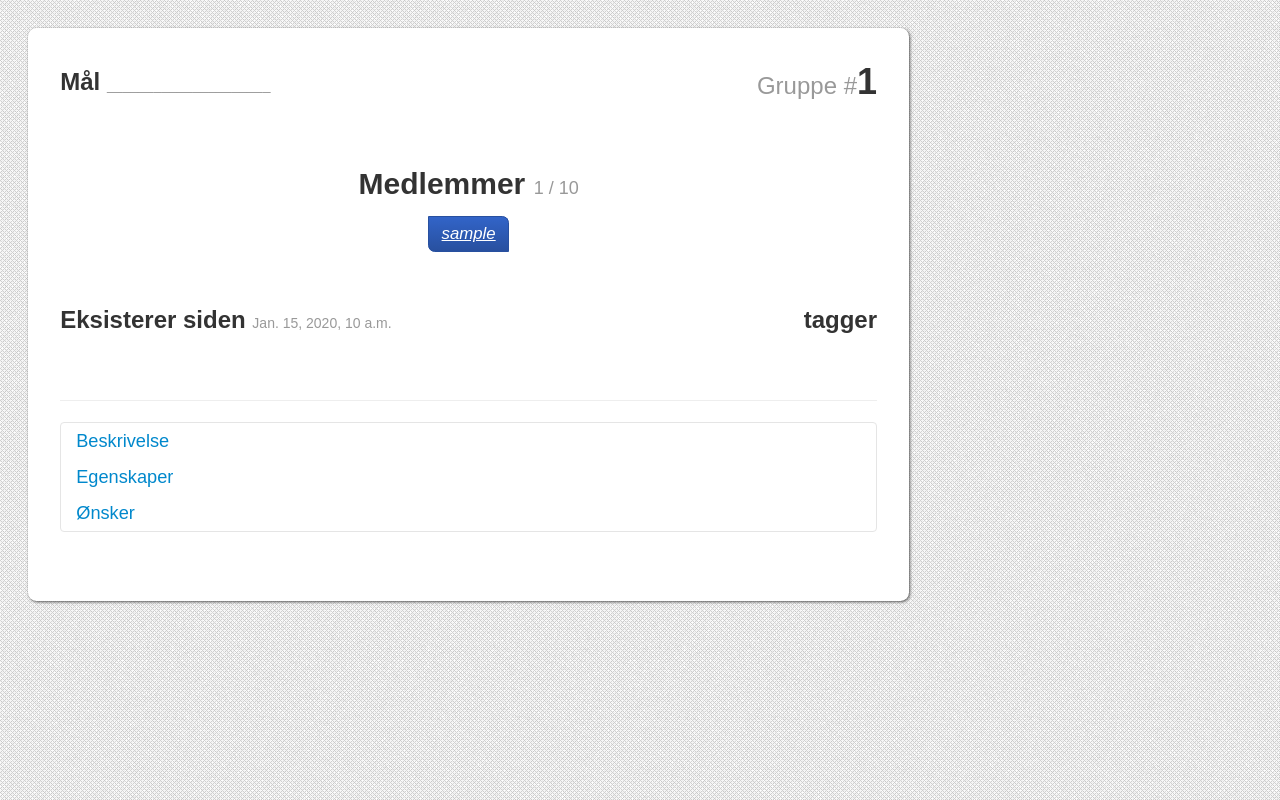
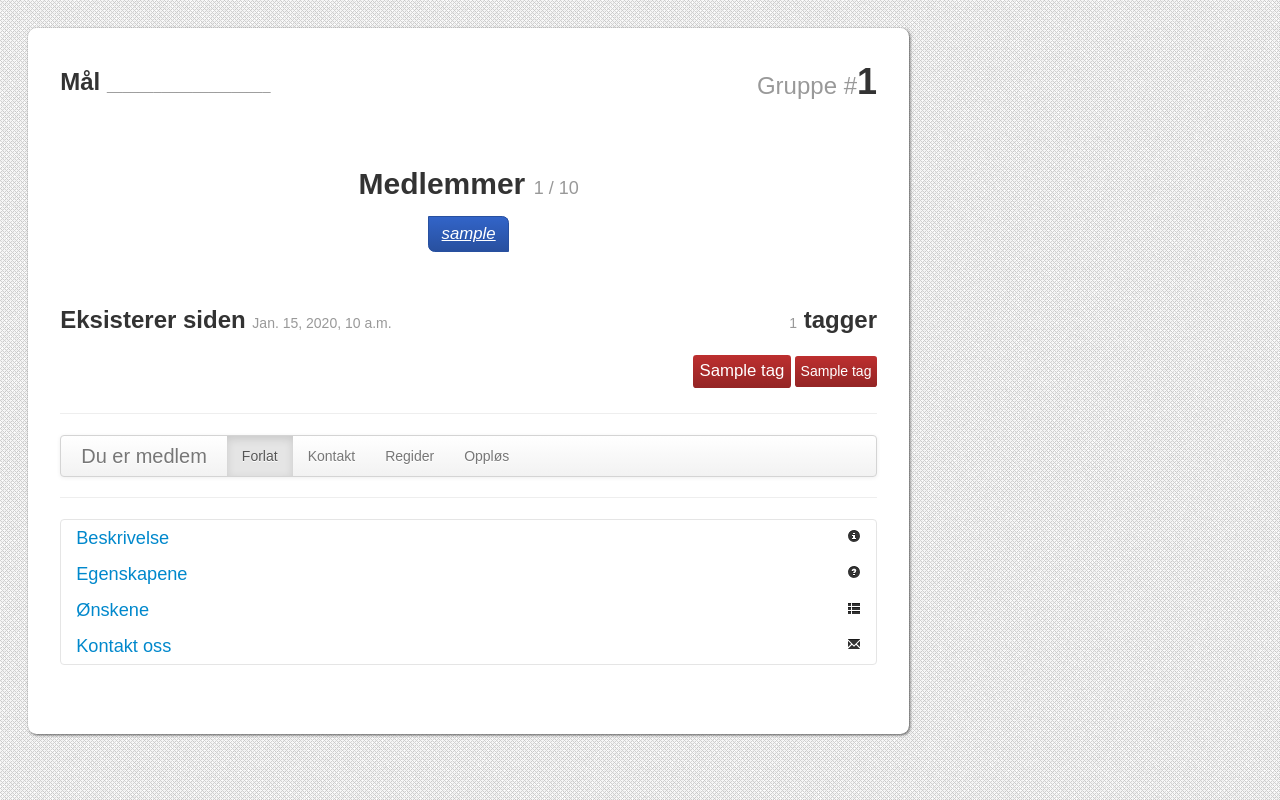
Before and after one commit to unifi/unifi, a Django app: template templates/group/detailed.html in a window 1280 px wide. Run offline with Django 3.2, Linux system fonts and the light colour scheme; the template is opened without the code that fills it: most values are stand-ins (such as "Sample title", 1, 10 or a date in 2020); style sheets or scripts are compiled from the project's sources; parts of the project's set-up code (start-up, migrations or seed data) failed here and were passed over; some web fonts are replaced.

Commit message:
prepares the js work

```diff
--- a/templates/group/detailed.html
+++ b/templates/group/detailed.html
@@ -26,19 +26,23 @@
     <div class="row-fluid">
         <h3 class="span6">Eksisterer siden <small>{{ group.created }}</small></h3>
         <h3 class="pull-right">
-            <small>{% if group.tags|length > 1 %}{{ group.tags|length }}{% endif %}</small> tagger
+            <small>{% if group.all_tags|length %}{{ group.all_tags|length }}{% endif %}</small> tagger
         </h3>
     </div>
 
     <div class="row-fluid">
         <div class="tags span3 pull-right" style="text-align: right;">
-        {% if group.tags|length > 1 %}
+        {% if group.tags|length >= 1 %}
+            {% if group.common_tags %}
                 {% for tag in group.common_tags %}
                     <span class="tag" style="font-size: 1.2em;">{{ tag }}</span>
                 {% endfor %}
+            {% endif %}
+            {% if group.uncommon_tags %}
                 {% for tag in group.uncommon_tags %}
                     <span class="tag">{{ tag }}</span>
                 {% endfor %}
+            {% endif %}
         {% endif %}
         </div>
     </div>
@@ -46,12 +50,26 @@
     <hr />
 
 
+    <div class="navbar">
+      <div class="navbar-inner">
+        <a class="brand" href="#">Du er medlem</a>
+        <ul class="nav">
+          <li class="active"><a href="#">Forlat</a></li>
+          <li><a href="#">Kontakt</a></li>
+          <li><a href="#">Regider</a></li>
+          <li><a href="#">Oppløs</a></li>
+        </ul>
+      </div>
+    </div>
+
+    <hr />
+
     <div class="accordion" id="accordion">
         <div class="accordion-group">
             <!-- Description -->
             <div class="accordion-heading">
                 <a class="accordion-toggle" data-toggle="collapse" data-parent="#accordion" href="#group-description">
-                    Beskrivelse
+                    Beskrivelse <i class="icon-info-sign pull-right"></i>
                 </a>
             </div>
             <div id="group-description" class="accordion-body collapse">
@@ -62,35 +80,36 @@
             <!-- Statistikk -->
             <div class="accordion-heading">
                 <a class="accordion-toggle" data-toggle="collapse" data-parent="#accordion" href="#group-stats">
-                    Egenskaper
+                    Egenskapene <i class="icon-question-sign pull-right"></i>
                 </a>
             </div>
             <div id="group-stats" class="accordion-body collapse">
                 <div class="accordion-inner">
                     <!-- Capacity -->
-                    <h4>Gruppen er
-                    {% if group.persons.all|length >= group.capacity %}
-                    lukket
+                    <h4>
+                        Vår gruppe er
+                        {% if group.persons.all|length >= group.capacity %} lukket
                         <small>antall medlemmer i gruppa er for høyt.</small>
                         {% else %}
-                    åpen <small>det er plass til flere medlemmer!</small>
+                        åpen <small>og vi ønsker flere medlemmer!</small>
                         {% endif %}
                     </h4>
-                    <h4>
-                    <small>Den har eksistert i</small> {{ group.created|timesince }}.
-                    </h4>
+                    <!-- age -->
+                    <h4><small>Den har eksistert i</small> {{ group.created|timesince }}.</h4>
+                    <!-- assistance -->
                     {% if group.needs_assistance %}
-                    <h4>
-                    Gruppen trenger hjelp. <small>Hvis du kan noe om
-                    emnene gruppen arbeider med, så kan du melde deg som orakel.</small>
-                    </h4>
+                    <h4>Vi trenger hjelp. <small>Hvis du kan noe om emnene vi jobber med, så kan du kontakte oss og hjelpe til!</small></h4>
                     {% endif %}
+                    <!-- score -->
+                    <div class="progress progress-striped">
+                      <div class="bar" style="width: 20%;"></div>
+                    </div>
                 </div>
             </div>
             <!-- Wishes -->
             <div class="accordion-heading">
                 <a class="accordion-toggle" data-toggle="collapse" data-parent="#accordion" href="#group-wishes">
-                    Ønsker
+                    Ønskene <i class="icon-th-list pull-right"></i>
                 </a>
             </div>
             {% if group.wishes.all|length > 1 %}
@@ -110,6 +129,17 @@
                 </div>
             </div>
             {% endif %}
+            <!-- Contact -->
+            <div class="accordion-heading">
+                <a class="accordion-toggle" data-toggle="collapse" data-parent="#accordion" href="#group-contact">
+                     Kontakt oss<i class="icon-envelope pull-right"></i>
+                </a>
+            </div>
+            <div id="group-contact" class="accordion-body collapse">
+                <div class="accordion-inner">
+                    <textarea class="span10"></textarea>
+                </div>
+            </div>
         </div>
     </div>
 </div>
--- a/templates/login/login.html
+++ b/templates/login/login.html
@@ -34,14 +34,14 @@
         </div>
         <div class="row-fluid">
             <div class="form-inline pagination-centered">
-                <form class="connect-button" name="login" method="post" action="{% url socialregistration:twitter:redirect %}">{% csrf_token %}
+                <form class="connect-button" name="login" method="post" action="{% url login:socialregistration:twitter:redirect %}">{% csrf_token %}
                     <button class="btn btn-info input-xlarge" onclick="this.form.submit();">
                         <i class="icon icon-user icon-white"></i>
                         Logg inn med Twitter OAuth
                     </button>
                 </form>
             </div>
-            <form class="form-inline pagination-centered" action="{% url socialregistration:openid:redirect %}" method="post">{% csrf_token %}
+            <form class="form-inline pagination-centered" action="{% url login:socialregistration:openid:redirect %}" method="post">{% csrf_token %}
                 <input type="hidden" name="openid_provider" value="http://www.google.com/accounts/o8/id" />
                 <button class="btn btn-info input-xlarge" type="submit">
                     <i class="icon icon-user icon-white"></i>
--- a/unifi/rules.py
+++ b/unifi/rules.py
@@ -7,6 +7,9 @@ MIN_OPTIMAL_SIZE = 3
 MAX_OPTIMAL_SIZE = 7
 NEW_GROUP_MARKER_SECONDS = 600 #[+]
 GOAL_TEXT_LENGTH = 160
+
+## person
+MAX_MESSAGES_PER_DAY = 1
 
 ## wish
 MAX_WISHES_PER_USER = 5
```
Also changed, not shown: group/models.py (+9 -3 lines), templates/group/group.html (+6 -4 lines). Lines whose indentation alone changed are shown as unchanged.
